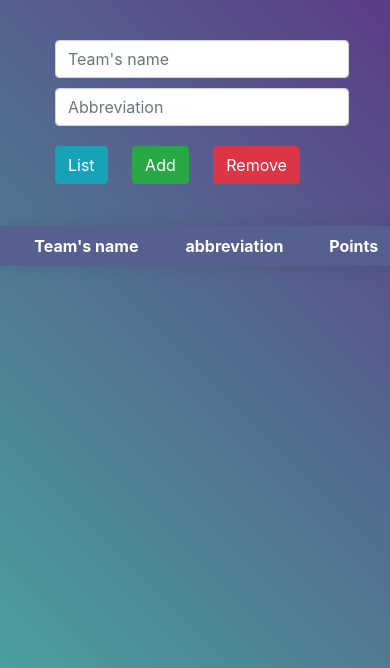
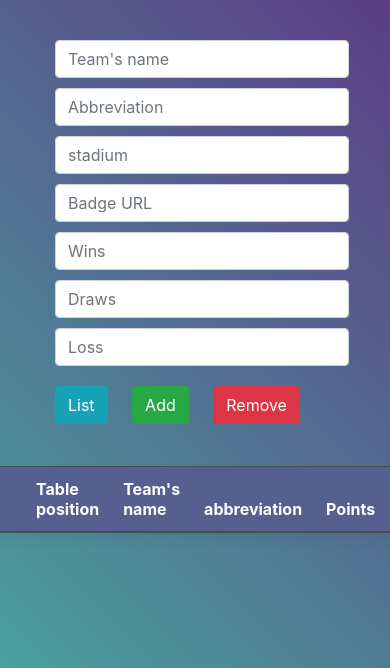
Before and after one commit to Kredam/CsapatSport-DB, a Flask app: page /teams in a window 390 px wide; the page is wider, and only the part inside the window is pictured. Shown: the part 176-844 px from the top of that part. Run offline with Flask 2, Linux system fonts and the light colour scheme; data that the repository does not hold is empty; parts of the project's set-up code (start-up, migrations or seed data) failed here and were passed over; some libraries are stand-ins or nearby versions.

Commit message:
made html page responsive with boostrap

```diff
--- a/client/templates/csapatok.html
+++ b/client/templates/csapatok.html
@@ -10,11 +10,16 @@
         <div class="mx-auto" style="width: 300px">
             <div class="input-group mb-3">
                 <form action="#" method="POST">
-                    <input type="text" class="form-control" name="team" id="team_input" placeholder="Team's name">
-                    <input type="text" class="form-control" name="abbreviation" id="abbr_input" placeholder="Abbreviation">
-                    <input type="submit" value="List" class="btn btn-info" data-toggle="tooltip" data-placement="bottom" title="List Record">
-                    <input type="submit" value="Add" class="btn btn-success" data-toggle="tooltip" data-placement="bottom" title="Add Record to Table">
-                    <input type="submit" value="Remove" class="btn btn-danger" data-toggle="tooltip" data-placement="bottom" title="Delete Record from Table">
+                    <input type="text" class="form-control" name="team" id="team_field" placeholder="Team's name">
+                    <input type="text" class="form-control" name="abbreviation" id="abbr_field" placeholder="Abbreviation">
+                    <input type="text" class="form-control" name="stadium" id="stadium_field" placeholder="stadium">
+                    <input type="url" class="form-control" name="badge" id="badge_field" placeholder="Badge URL">
+                    <input type="number" class="form-control" name="wins" id="win_field" placeholder="Wins">
+                    <input type="number" class="form-control" name="draws" id="draw_field" placeholder="Draws">
+                    <input type="number" class="form-control" name="loss" id="loss_field" placeholder="Loss">
+                    <input type="submit" value="List" class="btn btn-info" name="list" data-toggle="tooltip" data-placement="bottom" title="List Record">
+                    <input type="submit" value="Add" class="btn btn-success" name="add" data-toggle="tooltip" data-placement="bottom" title="Add Record to Table">
+                    <input type="submit" value="Remove" class="btn btn-danger" name="remove" data-toggle="tooltip" data-placement="bottom" title="Delete Record from Table">
                 </form>
             </div>
         </div>
@@ -22,22 +27,24 @@
 {% endblock %}
 
 {% block table %}
-    <div class="sql_table_div">
-        <table class="sql_table">
+    <div class="table-responsive-sm">
+        <table class="table table-hover table-dark">
             <thead>
                 <tr>
-                    <th></th>
-                    <th>Team's name</th>
-                    <th>abbreviation</th>
-                    <th>Points</th>
-                    <th>Matches_played</th>
-                    <th>Wins</th>
-                    <th>Draw</th>
-                    <th>Loss</th>
+                    <th scope="col"></th>
+                    <th scopre="col">Table position</th>
+                    <th scopre="col">Team's name</th>
+                    <th scopre="col">abbreviation</th>
+                    <th scopre="col">Points</th>
+                    <th scopre="col">Matches_played</th>
+                    <th scopre="col">Wins</th>
+                    <th scopre="col">Draw</th>
+                    <th scopre="col">Loss</th>
                 </tr>
             </thead>
             {% for team in teams %}
                 <tr>
+                    <td><img src={{team["badge"]}}></td>
                     <td><img src={{team["badge"]}}></td>
                     <td>{{team["name"]}}</td>
                     <td>{{team["abbreviation"]}}</td>
```
